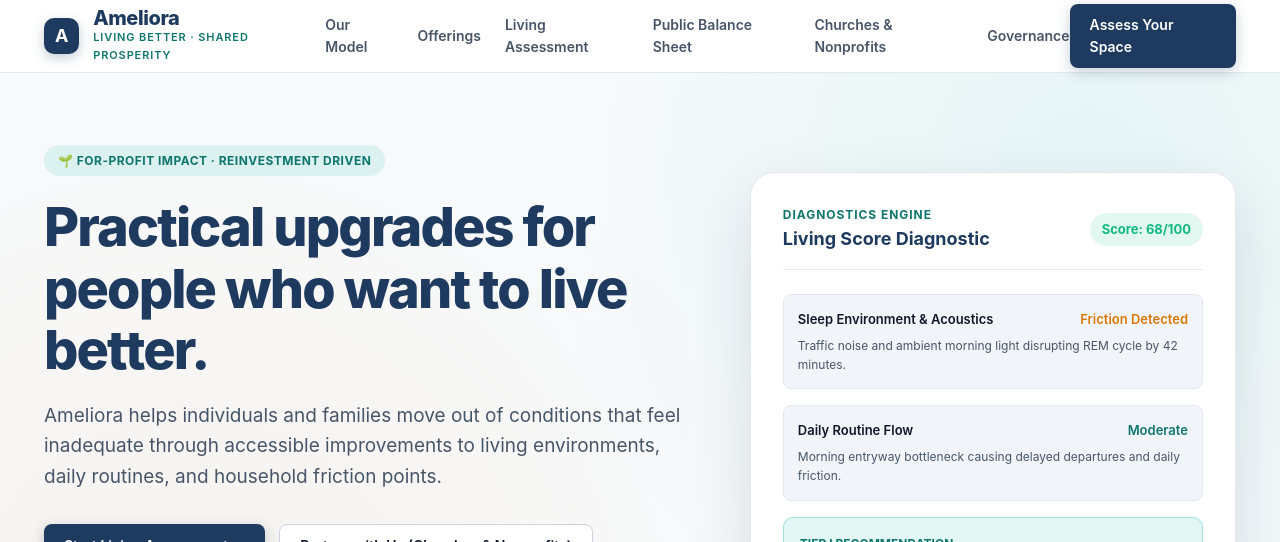
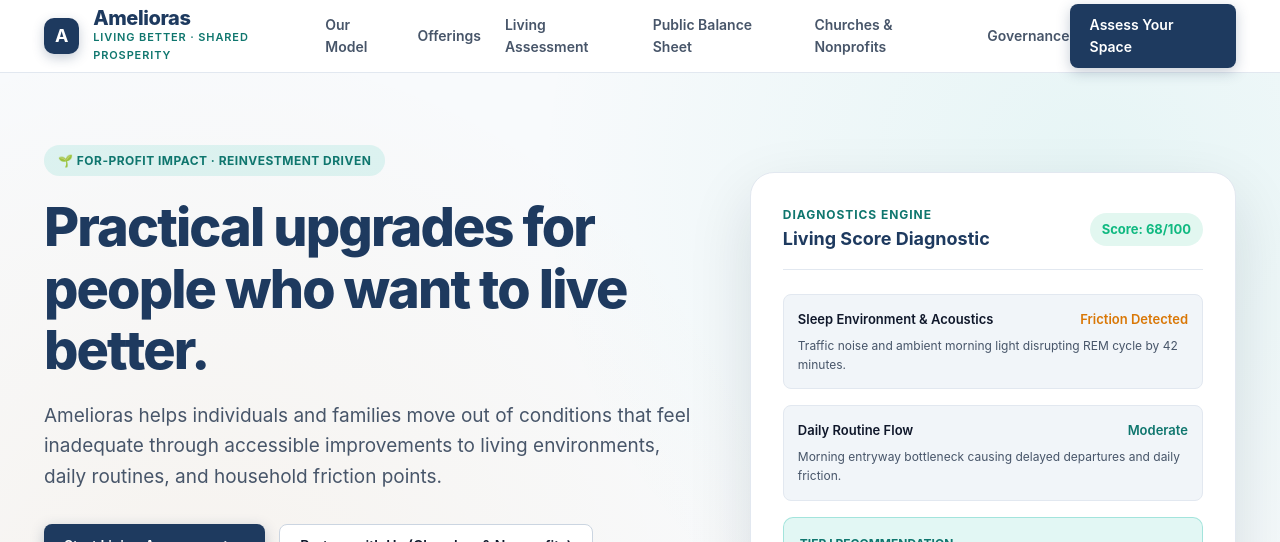
Before and after one commit to josephjilovec/amelioras, a Next.js app: page / in a window 1280 px wide. Shown: the top 542 px of the page. Built offline with nearby package versions, Linux system fonts and the light colour scheme.

Commit message:
Update brand name to Amelioras with 's' across header, meta, and footer

```diff
--- a/app/layout.tsx
+++ b/app/layout.tsx
@@ -2,15 +2,15 @@
 import "./globals.css";
 
 export const metadata: Metadata = {
-  title: "Ameliora — Living Conditions Improvement & Shared Prosperity",
+  title: "Amelioras — Living Conditions Improvement & Shared Prosperity",
   description:
-    "Ameliora is a for-profit living-conditions improvement platform helping individuals move into conditions where they feel they are living better through accessible upgrades to environments, routines, and daily friction points.",
+    "Amelioras is a for-profit living-conditions improvement platform helping individuals move into conditions where they feel they are living better through accessible upgrades to environments, routines, and daily friction points.",
   metadataBase: new URL("https://amelioras.josephjilovec.com"),
   alternates: {
     canonical: "/",
   },
   keywords: [
-    "Ameliora",
+    "Amelioras",
     "living conditions improvement",
     "shared prosperity",
     "living assessment",
@@ -21,16 +21,16 @@
     "public balance sheet",
   ],
   openGraph: {
-    title: "Ameliora — Practical Living Upgrades & Shared Prosperity",
+    title: "Amelioras — Practical Living Upgrades & Shared Prosperity",
     description:
       "A transparent, for-profit engine helping people improve home environments and routines, while reinvesting majority surplus into communities.",
     url: "https://amelioras.vercel.app",
-    siteName: "Ameliora",
+    siteName: "Amelioras",
     type: "website",
   },
   twitter: {
     card: "summary_large_image",
-    title: "Ameliora — Living Conditions Improvement",
+    title: "Amelioras — Living Conditions Improvement",
     description:
       "Helping people feel they are living better through practical, accessible upgrades to living environments and daily routines.",
   },
--- a/app/page.tsx
+++ b/app/page.tsx
@@ -26,7 +26,7 @@
           <a href="#" className="brand-wrap">
             <div className="brand-icon">A</div>
             <div className="brand-text">
-              <span className="brand-title">Ameliora</span>
+              <span className="brand-title">Amelioras</span>
               <span className="brand-tag">Living Better · Shared Prosperity</span>
             </div>
           </a>
@@ -60,7 +60,7 @@
                 Practical upgrades for people who want to live better.
               </h1>
               <p className="hero-lede">
-                Ameliora helps individuals and families move out of conditions that feel inadequate
+                Amelioras helps individuals and families move out of conditions that feel inadequate
                 through accessible improvements to living environments, daily routines, and household
                 friction points.
               </p>
@@ -596,7 +596,7 @@
             <div className="footer-col">
               <div style={{ display: "flex", alignItems: "center", gap: "10px", marginBottom: "16px" }}>
                 <div style={{ width: "28px", height: "28px", background: "var(--accent)", borderRadius: "6px", color: "white", display: "flex", alignItems: "center", justifyContent: "center", fontWeight: "bold" }}>A</div>
-                <span style={{ fontSize: "18px", fontWeight: 800, color: "white" }}>Ameliora</span>
+                <span style={{ fontSize: "18px", fontWeight: 800, color: "white" }}>Amelioras</span>
               </div>
               <p style={{ fontSize: "14px", lineHeight: "1.6", color: "#94a3b8", marginBottom: "16px" }}>
                 A for-profit company structured around shared prosperity, radical transparency, and practical living-conditions improvements.
@@ -640,7 +640,7 @@
 
           <div className="footer-bottom">
             <div>
-              &copy; {new Date().getFullYear()} Ameliora. Inclusivity, diversity, and shared prosperity.
+              &copy; {new Date().getFullYear()} Amelioras. Inclusivity, diversity, and shared prosperity.
             </div>
             <div>
               <a href="https://josephjilovec.com" target="_blank" rel="noreferrer" style={{ color: "var(--accent)" }}>
```
